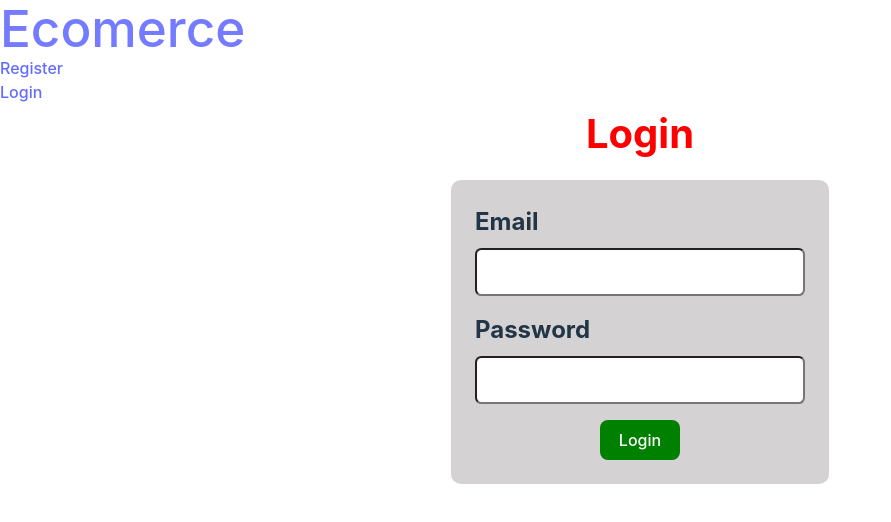
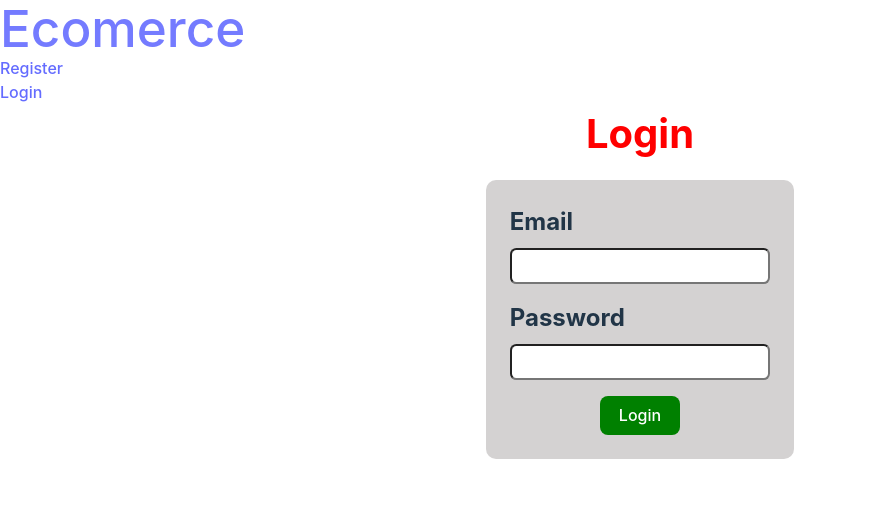
Before and after one commit to Luis-Sena-Av/react-ecomerce, a React (Vite) app: page /#/login in a window 1280 px wide. Shown: the top 522 px of the page, without its empty margins (0-891 px from the left). Built offline with nearby package versions, Linux system fonts and the light colour scheme; no server answers.

Commit message:
second commit

```diff
--- a/src/styles/register_style.css
+++ b/src/styles/register_style.css
@@ -35,8 +35,8 @@ label{
     font-size: 1.5rem;
 }
 input{
-    font-size: 1.5rem;
-    padding: 0.5rem;
+    font-size: 1.2rem;
+    padding: 0.3rem;
     border-radius: 0.4rem;
 }
 
```
